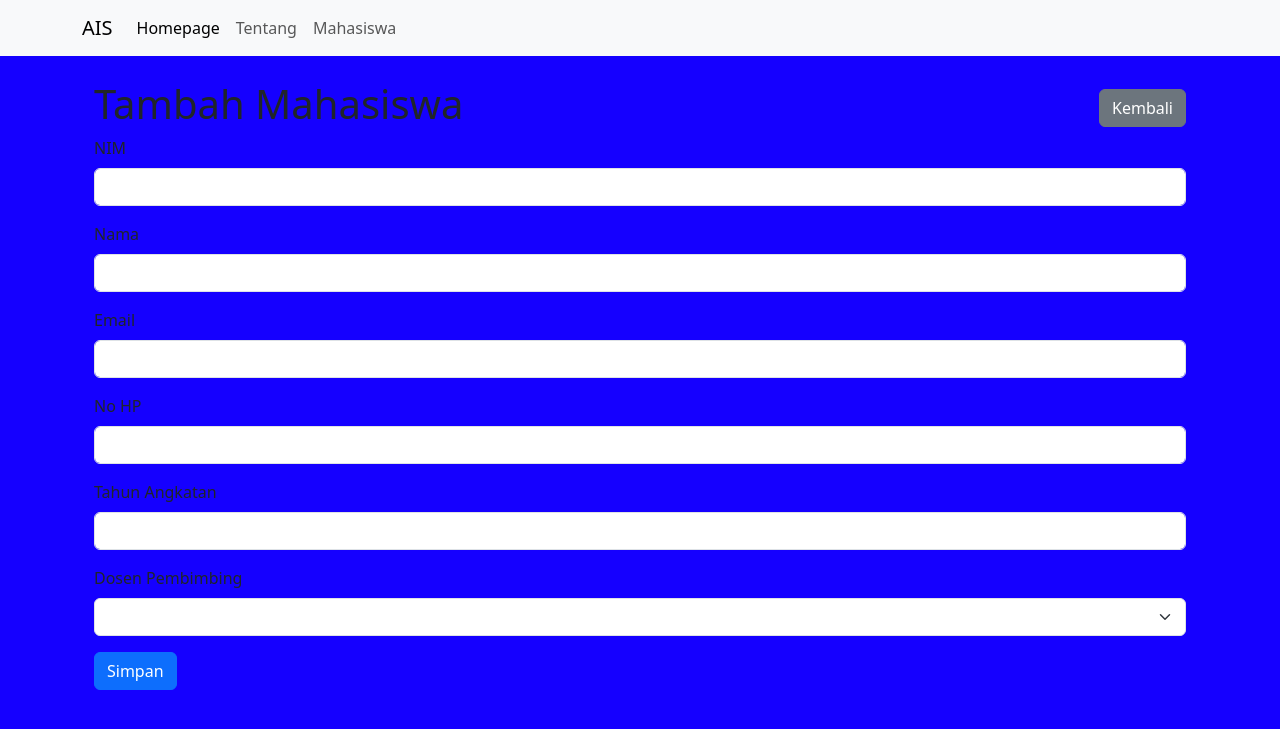
After one commit to 2209106126-azahrinathirah/praktikum-framework-review, a Django app: page /student/create/ in a window 1280 px wide. The commit adds this page. Shown: the top 729 px of the page. Run offline with Django 5.2, Linux system fonts and the light colour scheme; lists and menus that the app fills with data are empty; parts of the project's set-up code (start-up, migrations or seed data) failed here and were passed over; some libraries are stand-ins or nearby versions.

Commit message:
review 4

```diff
--- /dev/null
+++ b/praktikum/ais/forms.py
@@ -0,0 +1,7 @@
+from django import forms
+from .models.students import Students
+
+class StudentsForm(forms.ModelForm):
+    class Meta:
+        model = Students
+        fields = '__all__'
--- a/praktikum/ais/templates/homepage/layout.html
+++ b/praktikum/ais/templates/homepage/layout.html
@@ -1,18 +1,17 @@
 <!DOCTYPE html>
 <html lang="en">
-
 <head>
     <meta charset="UTF-8" />
     <meta name="viewport" content="width=device-width, initial-scale=1.0" />
     <title>{% block title %}{% endblock %} - AIS</title>
-    {% load django_bootstrap5 %} {% bootstrap_css %}
-    <!-- Penggunaan Static -->
-    {% load static %}
+
+    {% load django_bootstrap5 static %}
+    {% bootstrap_css %}
+
+    <!-- Custom Styles -->
     <link rel="stylesheet" href="{% static 'css/style.css' %}" />
-    <link rel="icon" href="{% static 'images/logo.jpg' %}" type="image/jpeg" />
-    <!-- Penggunaan Static -->
+    <link rel="icon" href="{% static 'images/1b.jpg' %}" />
 </head>
-
 <body>
     <!-- Navbar -->
     <nav class="navbar navbar-expand-lg bg-body-tertiary">
@@ -29,12 +28,33 @@
                     <li class="nav-item">
                         <a class="nav-link" href="{% url 'about' %}">Tentang</a>
                     </li>
+                    <li class="nav-item">
+                        <a class="nav-link" href="{% url 'student_index' %}">Mahasiswa</a>
+                    </li>
                 </ul>
             </div>
         </div>
     </nav>
-    <div class="container mt-4">{% block content %} {% endblock %}</div>
+
+    <!-- Content Section -->
+    <div class="container mt-4">
+        {% block content %}{% endblock %}
+    </div>
+
+    <!-- Flash Messages -->
+    <div class="container mt-4">
+        {% if messages %}
+            <div>
+                {% for message in messages %}
+                    <div class="alert alert-{{ message.tags }} alert-dismissible fade show" role="alert">
+                        {{ message }}
+                        <button type="button" class="btn-close" data-bs-dismiss="alert" aria-label="Close"></button>
+                    </div>
+                {% endfor %}
+            </div>
+        {% endif %}
+    </div>
+
     {% bootstrap_javascript %}
 </body>
-
 </html>
--- /dev/null
+++ b/praktikum/ais/templates/student/create.html
@@ -0,0 +1,13 @@
+{% extends 'homepage/layout.html' %}
+{% block title %} Tambah Mahasiswa {% endblock %}
+{% block content %}
+<div class="container">
+  <div class="d-flex align-items-center justify-content-between">
+    <h1>Tambah Mahasiswa</h1>
+    <a href="{% url 'student_index' %}" class="btn btn-secondary">Kembali</a>
+  </div>
+  <form class="needs-validation" method="POST">
+    {% include 'student/form.html' %}
+  </form>
+</div>
+{% endblock %}
--- /dev/null
+++ b/praktikum/ais/templates/student/form.html
@@ -0,0 +1,56 @@
+{% csrf_token %}
+<!-- NIM Field -->
+<div class="mb-3">
+    <label for="id_nim" class="form-label">NIM</label>
+    <input type="text" class="form-control" id="id_nim" name="nim"
+           value="{{ form.nim.value|default_if_none:'' }}" required>
+    <div class="invalid-feedback">{{ form.nim.errors }}</div>
+</div>
+
+<!-- Name Field -->
+<div class="mb-3">
+    <label for="id_name" class="form-label">Nama</label>
+    <input type="text" class="form-control" id="id_name" name="name"
+           value="{{ form.name.value|default_if_none:'' }}" required>
+    <div class="invalid-feedback">{{ form.name.errors }}</div>
+</div>
+
+<!-- Email Field -->
+<div class="mb-3">
+    <label for="id_email" class="form-label">Email</label>
+    <input type="email" class="form-control" id="id_email" name="email"
+           value="{{ form.email.value|default_if_none:'' }}" required>
+    <div class="invalid-feedback">{{ form.email.errors }}</div>
+</div>
+
+<!-- Phone Number Field -->
+<div class="mb-3">
+    <label for="id_phone_number" class="form-label">No HP</label>
+    <input type="text" class="form-control" id="id_phone_number" name="phone_number"
+           value="{{ form.phone_number.value|default_if_none:'' }}" required>
+    <div class="invalid-feedback">{{ form.phone_number.errors }}</div>
+</div>
+
+<!-- Year Field -->
+<div class="mb-3">
+    <label for="id_year" class="form-label">Tahun Angkatan</label>
+    <input type="number" class="form-control" id="id_year" name="year"
+           value="{{ form.year.value|default_if_none:'' }}" required>
+    <div class="invalid-feedback">{{ form.year.errors }}</div>
+</div>
+
+<!-- Teacher Field -->
+<div class="mb-3">
+    <label for="id_teacher" class="form-label">Dosen Pembimbing</label>
+    <select class="form-select" id="id_teacher" name="teacher" required>
+        {% for teacher in form.teacher.field.queryset %}
+        <option value="{{ teacher.id }}"
+                {% if teacher.id == form.teacher.value %}selected{% endif %}>
+            {{ teacher.name }} - {{ teacher.nip }}
+        </option>
+        {% endfor %}
+    </select>
+    <div class="invalid-feedback">{{ form.teacher.errors }}</div>
+</div>
+
+<button type="submit" class="btn btn-primary">Simpan</button>
--- a/praktikum/ais/urls.py
+++ b/praktikum/ais/urls.py
@@ -4,4 +4,6 @@ from . import views
 urlpatterns = [
     path('about', views.about, name="about"),
     path('', views.homepage),
+    path('student/', views.student_index, name='student_index'),
+    path('student/create/', views.student_create, name='student_create'),
 ]
--- a/praktikum/ais/views.py
+++ b/praktikum/ais/views.py
@@ -1,4 +1,7 @@
-from django.shortcuts import render
+from django.shortcuts import render, redirect
+from .models import Students
+from django.contrib import messages
+from .forms import StudentsForm
 
 # Create your views here.
 def homepage(request):
@@ -6,3 +9,20 @@ def homepage(request):
 
 def about(request):
     return render(request, 'homepage/about.html')
+
+# READ Mahasiswa
+def student_index(request):
+    students = Students.objects.all()
+    return render(request, 'student/index.html', {'students': students})
+
+# CREATE Mahasiswa
+def student_create(request):
+    if request.method == 'POST':
+        form = StudentsForm(request.POST)
+        if form.is_valid():
+            form.save() # Simpan data mahasiswa ke database
+            messages.success(request, 'Mahasiswa berhasil dibuat!') # Pesan sukses
+            return redirect('student_index') # Redirect ke halaman index mahasiswa
+    else:
+        form = StudentsForm()
+    return render(request, 'student/create.html', {'form': form})
```
Also changed, not shown: praktikum/ais/models/students.py (+5 -5 lines), praktikum/ais/templates/student/index.html (added, +36 -0 lines), praktikum/ais/migrations/0001_initial.py.
